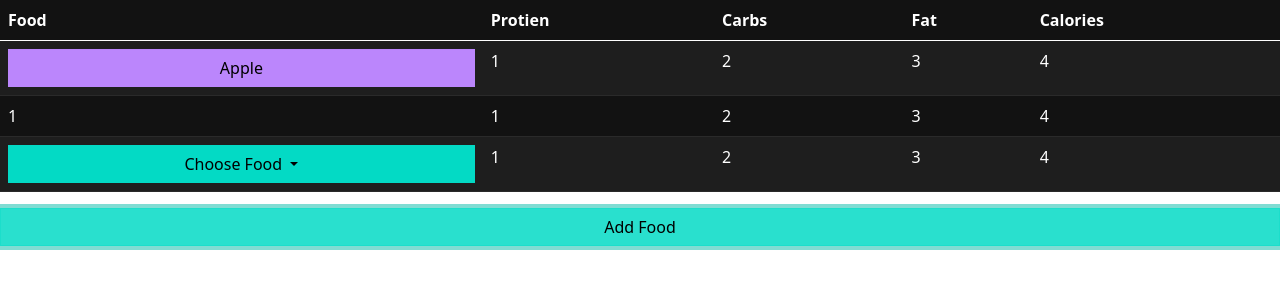
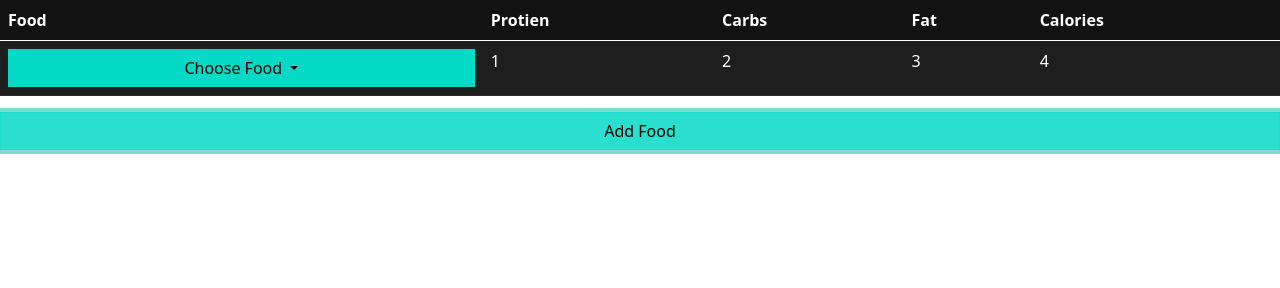
Before and after one commit to JoshuaHolloway/nutrition-app-v2, a website: page index.html in a window 1280 px wide. Both pictures are taken after a click on the button "Add Food". Drawn offline with nearby package versions, Linux system fonts and the light colour scheme.

Commit message:
beginning to work with more than one added food

```diff
--- a/index.html
+++ b/index.html
@@ -20,7 +20,7 @@
       </tr>
     </thead>
     <tbody>
-      <tr>
+      <!-- <tr>
         <th scope="row">
           <button type="button" class="btn btn-primary" data-bs-toggle="modal" data-bs-target="#modal-01">
             Apple
@@ -30,16 +30,7 @@
         <td>2</td>
         <td>3</td>
         <td>4</td>
-      </tr>
-
-      <tr>
-        <td>1</td>
-        <td>1</td>
-        <td>2</td>
-        <td>3</td>
-        <td>4</td>
-      </tr>
-
+      </tr> -->
     </tbody>
   </table>
 
--- a/js/grid-grow-mod.js
+++ b/js/grid-grow-mod.js
@@ -1,4 +1,4 @@
-let num_rows = 1;
+let num_rows = 0;
 
 // ==============================================
 
@@ -13,10 +13,13 @@ const add_food_button = document.querySelector('#add-food-button');
 add_food_button.addEventListener('click', () => {
 
   num_rows++;
+  const row_num = num_rows - 1; // 0-based indexing
 
   // - - - - - - - - - - - - - - - - - - - - - - -
 
-  const known_foods_not_in_table_obj = known_foods_not_in_table();
+  // Grab known foods not already in table
+  const {known_foods_not_in_table_arr, known_foods_not_in_table_obj}  = known_foods_not_in_table();
+  console.log(known_foods_not_in_table);
   console.log(known_foods_not_in_table_obj);
 
   // - - - - - - - - - - - - - - - - - - - - - - -
@@ -24,13 +27,14 @@ add_food_button.addEventListener('click', () => {
   // Change HTML
   const new_row = document.createElement('tr');   // table-row
   //const new_cell = document.createElement('td');  // table-data-cell
+  const ul_id = `food${row_num}_dropdown`;
   new_row.innerHTML =
     `<th scope="row">
       <div class="dropdown">
         <button class="btn btn-secondary dropdown-toggle" type="button" id="dropdownMenuButton" data-bs-toggle="dropdown" aria-expanded="false">
           Choose Food
         </button>
-        <ul id="food3_dropdown" class="dropdown-menu" aria-labelledby="dropdownMenuButton">
+        <ul id="food0_dropdown" class="dropdown-menu" aria-labelledby="dropdownMenuButton">
           <li><a id="food_option_1" class="dropdown-item" href="#">Action</a></li>
         </ul>
       </div>
@@ -53,11 +57,14 @@ add_food_button.addEventListener('click', () => {
   // Add new row to table
   main_table_body.append(new_row);
 
+
+
+
   // Set inner text in drop down:
   // -id=food# based on row-num
-  append_li('#food3_dropdown', 'food_option_1', 'New Food 1');
-  append_li('#food3_dropdown', 'food_option_2', 'New Food 2');
-  append_li('#food3_dropdown', 'food_option_3', 'New Food 3');
+  known_foods_not_in_table_arr.forEach((x,idx) => {
+    append_li(`#food${row_num}_dropdown`, `food_option_${idx}`, x);
+  });
 
   // - - - - - - - - - - - - - - - - - - - - - - -
 
--- a/js/helper.js
+++ b/js/helper.js
@@ -20,18 +20,22 @@ const append_li = (ul_target, li_id_name, innerText) => {
 // ========================================================
 
 const known_foods_not_in_table = () => {
+
   const known_foods_keys = Object.keys(known_foods);
   let foods_keys = Object.keys(foods);
 
   const known_foods_not_in_table_obj = {};
+  const known_foods_not_in_table_arr = [];
   known_foods_keys.forEach((key, idx) => {
     if (known_foods_keys[idx] !== foods_keys[idx]) {
       const food_name = known_foods_keys[idx];
 
       known_foods_not_in_table_obj[food_name] = foods[known_foods_keys[idx]];
+
+      known_foods_not_in_table_arr.push(food_name);
     }
   });
-  return known_foods_not_in_table_obj;
+  return {known_foods_not_in_table_arr, known_foods_not_in_table_obj};
 };
 
 // ========================================================
```
